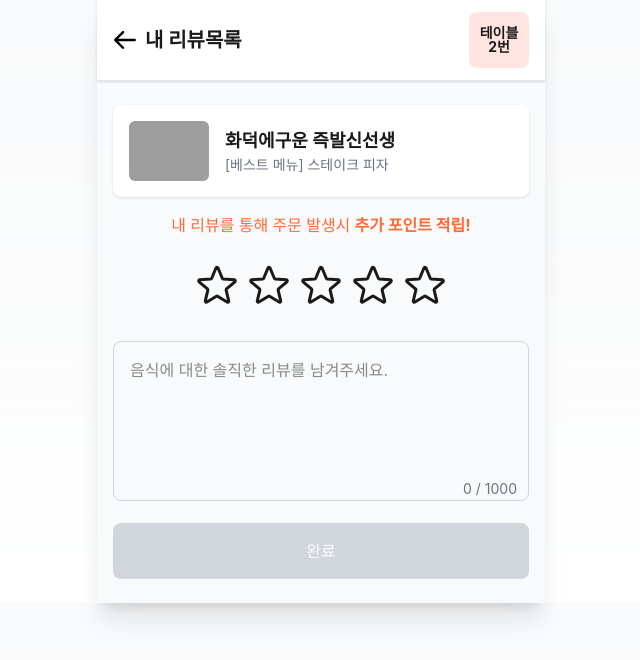
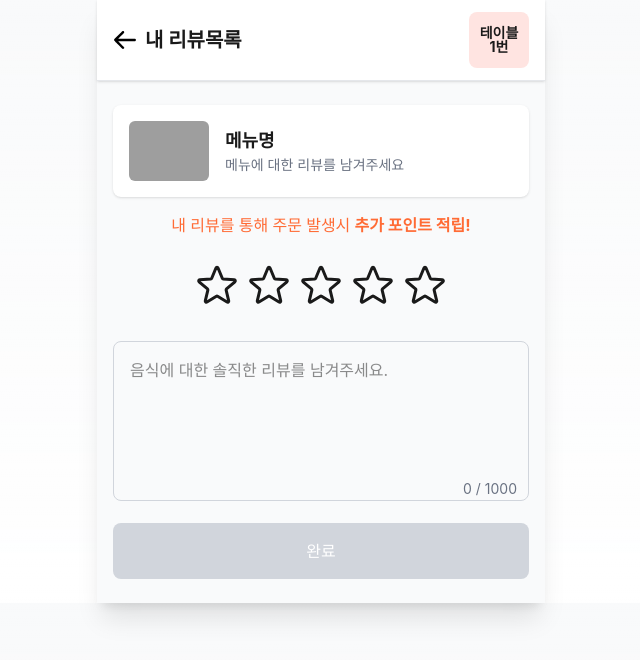
Before and after one commit to WON-Q/user-frontend, a Next.js app: page /restaurant/1/review/1 in a window 1280 px wide. Shown: the top 660 px of the page, without its empty margins (319-959 px from the left). Built offline with nearby package versions, Linux system fonts and the light colour scheme; grey boxes are pictures that could not be loaded; a web font is replaced by a local one.

Commit message:
feat: 리뷰내역 리뷰페이지 연동동

```diff
--- a/app/restaurant/[restaurantId]/review/[menuId]/page.tsx
+++ b/app/restaurant/[restaurantId]/review/[menuId]/page.tsx
@@ -1,16 +1,19 @@
 "use client";
 
+import { useParams, useSearchParams } from "next/navigation";
 import { useState } from "react";
 import NavBar from "@/components/navbar/NavBar";
 import ReviewStars from "@/components/review/ReviewStars";
 
 export default function ReviewPage() {
-  const restaurantId = "1";
-  const tableId = "2";
-  const menuId = "1";
-  const menuName = "화덕에구운 즉발신선생 ";
-  const menuDescription = "[베스트 메뉴] 스테이크 피자";
-  const menuImage = "/placeholder.svg?height=80&width=80";
+  const params = useParams();
+  const searchParams = useSearchParams();
+
+  const restaurantId = params.restaurantId as string;
+  const menuId = params.menuId as string;
+  const tableId = searchParams.get("tableId") ?? "1";
+  const menuName = decodeURIComponent(searchParams.get("name") ?? "메뉴명");
+  const menuImage = decodeURIComponent(searchParams.get("image") ?? "/placeholder.svg");
 
   const [rating, setRating] = useState(0);
   const [reviewText, setReviewText] = useState("");
@@ -25,6 +28,7 @@ export default function ReviewPage() {
   const handleSubmitReview = () => {
     console.log("Review Submitted:", {
       restaurantId,
+      tableId,
       menuId,
       rating,
       reviewText,
@@ -50,7 +54,7 @@ export default function ReviewPage() {
             />
             <div>
               <h2 className="font-semibold text-lg">{menuName}</h2>
-              <p className="text-sm text-gray-500">{menuDescription}</p>
+              <p className="text-sm text-gray-500">메뉴에 대한 리뷰를 남겨주세요</p>
             </div>
           </div>
         </div>
@@ -68,29 +72,19 @@ export default function ReviewPage() {
             size="lg"
           />
         </div>
+
         {rating > 0 && (
           <div className="text-center mb-8">
             <div className="relative inline-block bg-[var(--color-primary-light)] rounded-full px-6 py-3 mx-auto">
               <span className="text-[var(--color-primary)] font-medium text-lg">
-        {rating === 1 && "별로예요"}
-        {rating === 2 && "그저그래요"}
-        {rating === 3 && "괜찮아요"}
-        {rating === 4 && "좋아요"}
-        {rating === 5 && "맛있어요"}
+                {["", "별로예요", "그저그래요", "괜찮아요", "좋아요", "맛있어요"][rating]}
               </span>
-
-      {/* 이모지 오른쪽 위 표시 */}
               <div className="absolute -top-3 -right-3 text-2xl">
-        {rating === 1 && "😞"}
-        {rating === 2 && "😐"}
-        {rating === 3 && "🙂"}
-        {rating === 4 && "😋"}
-        {rating === 5 && "🤤"}
+                {["", "😞", "😐", "🙂", "😋", "🤤"][rating]}
               </div>
             </div>
           </div>
         )}
-
 
         <div className="mb-4">
           <div className="relative">
--- a/components/review/ReviewListModal.tsx
+++ b/components/review/ReviewListModal.tsx
@@ -95,9 +95,15 @@ export default function ReviewListModal({ isOpen, onClose, tableId, restaurantId
     }
   }, [isOpen, restaurantId, tableId, menuItems]);
 
-  const handleReviewClick = (menuId: number) => {
-    router.push(`/review/${menuId}`);
+const handleReviewClick = (menu: ReviewItem) => {
+  const encodedName = encodeURIComponent(menu.name);
+  const encodedImage = encodeURIComponent(menu.image ?? "");
+
+  router.push(
+    `/restaurant/${restaurantId}/review/${menu.id}?tableId=${tableId}&name=${encodedName}&image=${encodedImage}`
+  );
 };
+
 
   if (!isOpen || !mounted) return null;
 
@@ -159,7 +165,7 @@ export default function ReviewListModal({ isOpen, onClose, tableId, restaurantId
                     </p>
                   </div>
                <button
-                    onClick={() => handleReviewClick(order.id)}
+  onClick={() => handleReviewClick(order)}
   disabled={order.reviewed}
   className={`px-4 py-2 rounded-full text-xs font-semibold transition-all duration-200 shadow ${
     order.reviewed
```
Lines whose indentation alone changed are shown as unchanged.
